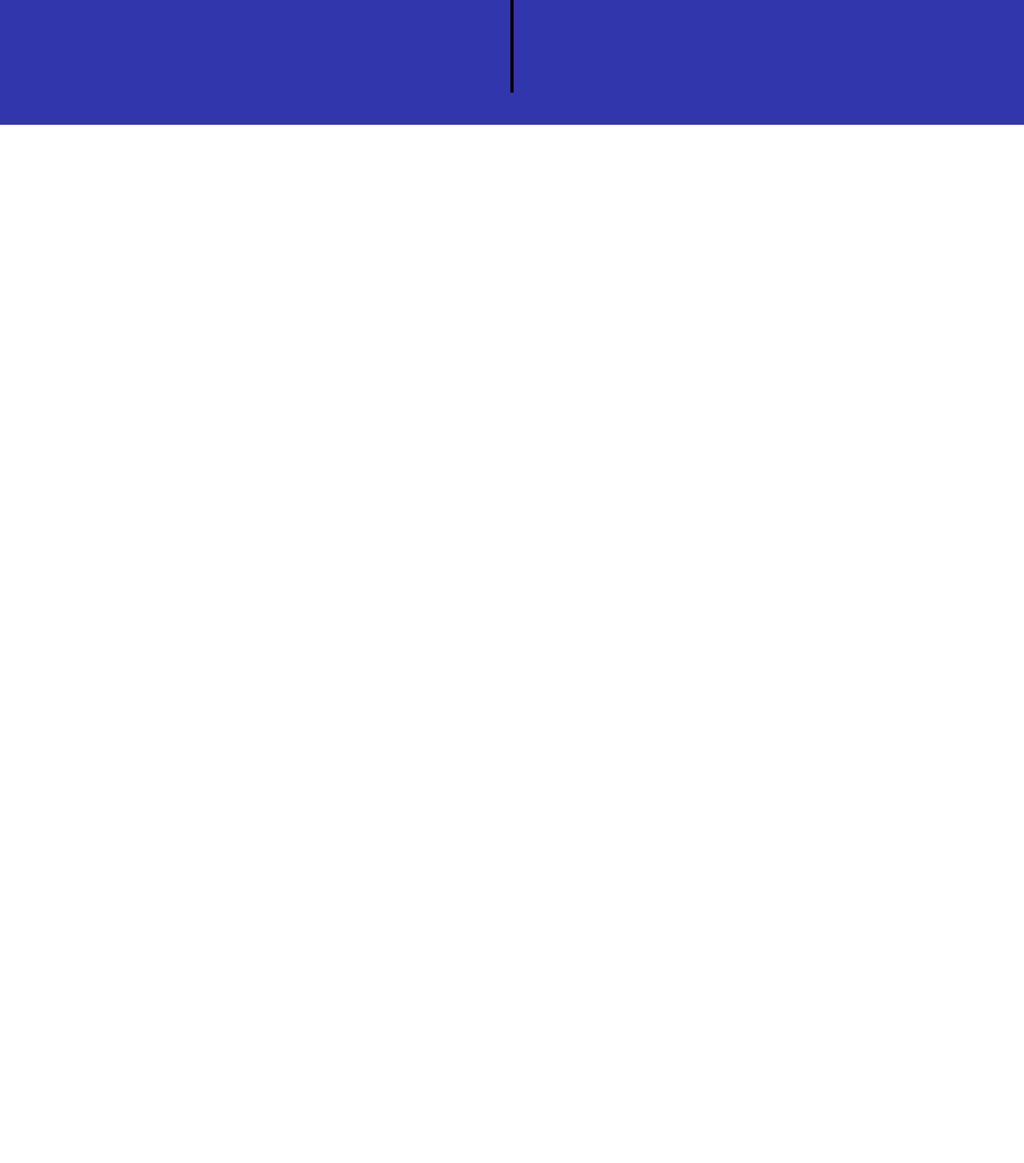
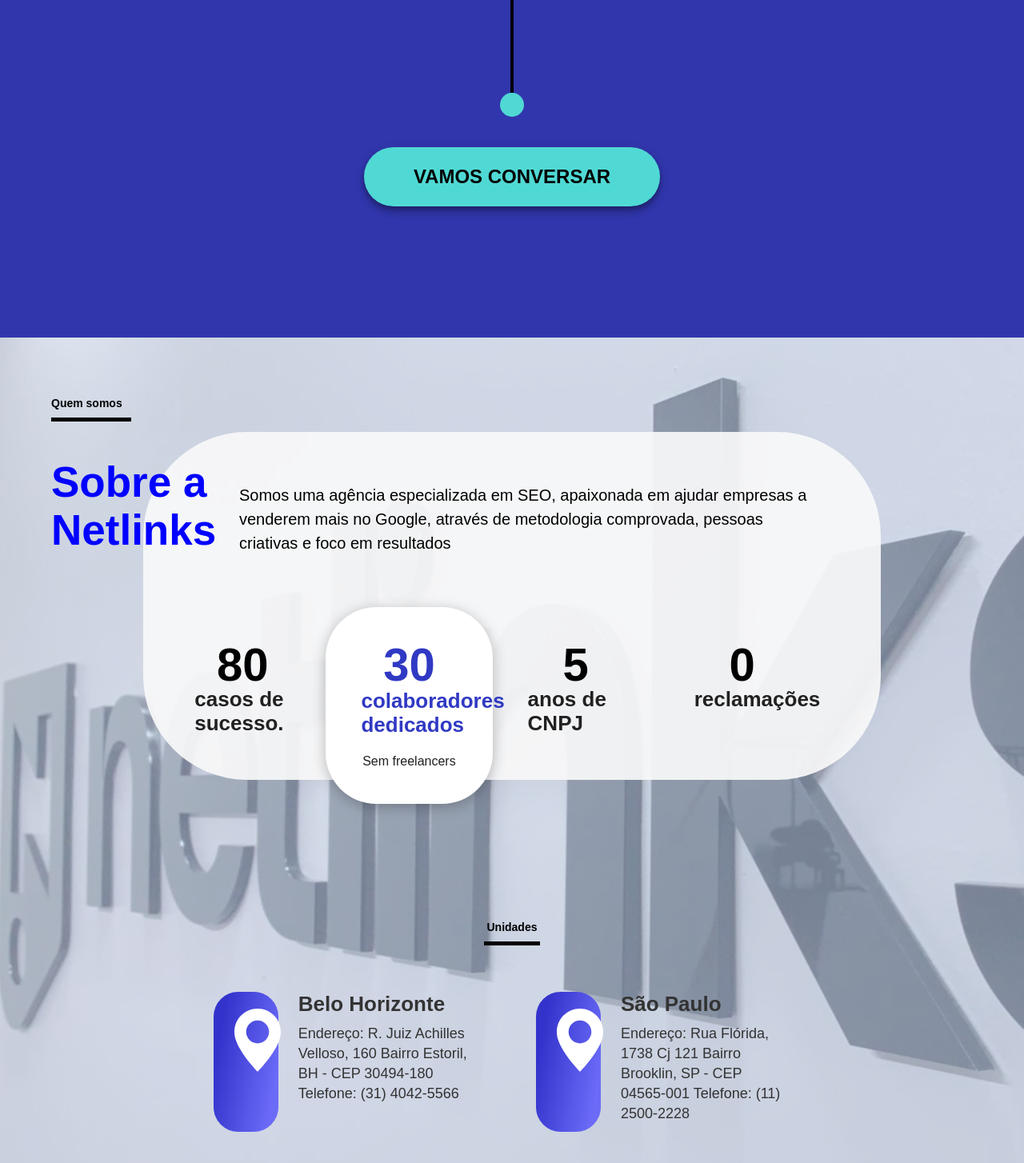
Before and after one commit to IsraelSDev/netlinks, a React (Create React App) app: page / in a window 1280 px wide. Shown: the part 3944-5398 px from the top of the page at 80% size. Before the commit the page ends 4100 px from the top, so only its background shows below. Built offline with nearby package versions, Linux system fonts and the light colour scheme.

Commit message:
new: section why-us v1.0

```diff
--- a/src/App.css
+++ b/src/App.css
@@ -20,6 +20,7 @@
   --color-pink: #ff4cb9;
   --color-orange: #ff8412;
   --color-strategy-bg: #3136ac;
+  --color-cyan: #50D9D4;
 
   --font-title: 2.3rem "Poppins", sans-serif;
   --font-subtitle: 1.25rem "Poppins", sans-serif;
--- a/src/App.js
+++ b/src/App.js
@@ -2,12 +2,14 @@
 import React from "react";
 import Header from "./components/Header/Header.jsx";
 import Strategy from "./components/Strategy/Strategy";
+import About from "./components/About/About";
 
 function App() {
   return (
     <div className="App">
       <Header />
       <Strategy />
+      <About />
     </div>
   );
 }
--- /dev/null
+++ b/src/components/About/About.jsx
@@ -0,0 +1,65 @@
+import React from 'react';
+import "./about.css";
+import mapIcon from '../../assets/map-icon.svg';
+
+const About = () => {
+  return (
+    <>
+      <div className="about-overlay">
+        <div className="about-blend-container">
+          <div className='about-container'>
+            <p className='why-us'>Quem somos</p>
+            <h2><span>Sobre</span> a <br />Netlinks</h2>
+            <div className="statistic-wraper">
+              <div className="statistic-resume">
+                <p>Somos uma agência especializada em SEO, apaixonada em ajudar empresas a venderem mais no Google, através de metodologia comprovada, pessoas criativas e foco em resultados</p>
+              </div>
+              <div className="statistic-boxes">
+                <div className="box-statistic">
+                  <h6>80</h6>
+                  <p>casos de sucesso.</p>
+                </div>
+                <div className="box-statistic box-destaq">
+                  <h6>30</h6>
+                  <p>colaboradores dedicados</p>
+                  <span>Sem freelancers</span>
+                </div>
+                <div className="box-statistic">
+                  <h6>5</h6>
+                  <p>anos de CNPJ</p>
+                </div>
+                <div className="box-statistic">
+                  <h6>0</h6>
+                  <p>reclamações</p>
+                </div>
+              </div>
+            </div>
+          </div>
+          <p className='unity'>Unidades</p>
+          <div className="about-unidades-container">
+            <div className="box-unidade">
+              <div className="icon-box"><img src={mapIcon} alt="" /></div>
+              <div className="desc-box">
+                <span>Belo Horizonte</span>
+                <p>Endereço: R. Juiz Achilles Velloso, 160
+                  Bairro Estoril, BH - CEP 30494-180
+                  Telefone: (31) 4042-5566</p>
+              </div>
+            </div>
+            <div className="box-unidade">
+              <div className="icon-box"><img src={mapIcon} alt="" /></div>
+              <div className="desc-box">
+                <span>São Paulo</span>
+                <p>Endereço: Rua Flórida, 1738 Cj 121
+                  Bairro Brooklin, SP - CEP 04565-001
+                  Telefone: (11) 2500-2228</p>
+              </div>
+            </div>
+          </div>
+        </div>
+      </div>
+    </>);
+
+}
+
+export default About;
--- /dev/null
+++ b/src/components/About/about.css
@@ -0,0 +1,162 @@
+.about-overlay {
+  width: 100%;
+  height: auto;
+  background-color: #ccdeff;
+  padding: 5%;
+  background-size: cover;
+  background-image: url("../../assets/about-bg.svg");
+}
+.about-container {
+  position: relative;
+  width: 100%;
+  z-index: 3;
+}
+.why-us {
+  color: black;
+  font-size: 14px;
+  font-weight: 700;
+  line-height: 36px;
+  border-bottom: 5px solid black;
+  width: 100px;
+}
+.about-container h2 {
+  padding: 4% 0;
+  font-size: 53px;
+  line-height: 60px;
+  font-weight: 700;
+  color: blue;
+}
+.about-container h2 > span {
+  font-weight: 900;
+}
+
+.statistic-wraper {
+  width: 80%;
+  margin: 0 auto;
+  text-align: center;
+  position: relative;
+  top: -200px;
+  background: rgb(249 249 249 / 92%);
+  border-radius: 130px;
+  color: black;
+  z-index: -1;
+  max-height: 570px;
+}
+.statistic-boxes {
+  display: flex;
+}
+.statistic-boxes > p {
+  width: 25%;
+}
+
+.statistic-resume {
+  padding: 7% 9% 7% 13%;
+}
+.statistic-resume p {
+  font-size: 20px;
+  line-height: 30px;
+  font-weight: 400;
+  text-align: left;
+  width: 100%;
+}
+
+.statistic-boxes {
+  padding: 0 20px;
+}
+
+.box-statistic {
+  display: flex;
+  flex-direction: column;
+  padding: 5%;
+}
+.box-statistic h6 {
+  font-size: 58px;
+  line-height: 56px;
+}
+.box-statistic p {
+  font-size: 26px;
+  line-height: 30px;
+  color: #212121;
+  width: 100%;
+  text-align: left;
+  font-weight: 700;
+  width: 120px;
+  margin: 0 auto;
+}
+.box-statistic span {
+  margin: 0 auto;
+  margin-top: 20px;
+  font-size: 16px;
+  /* text-align: center; */
+}
+
+.box-destaq {
+  background: #ffffff;
+  box-shadow: 0px 3.47395px 17.3698px rgba(0, 0, 0, 0.25);
+  border-radius: 63.4776px;
+  text-align: center;
+  color: var(--color-blue);
+  margin-bottom: -30px;
+}
+.box-destaq p {
+  color: var(--color-blue);
+  margin: 2% 0;
+}
+.box-destaq span {
+  color: #212121;
+}
+
+.unity {
+  color: black;
+  font-size: 14px;
+  font-weight: 700;
+  line-height: 36px;
+  border-bottom: 5px solid black;
+  width: 70px;
+  text-align: center;
+  margin: 0 auto;
+  margin-top: -3%;
+}
+
+.about-unidades-container {
+  width: 80%;
+  margin: 0 auto;
+  padding: 5%;
+  display: flex;
+}
+.box-unidade {
+  width: 100%;
+  display: flex;
+  margin: 0 auto;
+  justify-content: center;
+}
+.icon-box {
+  width: 20%;
+  background-color: var(--color-blue);
+  text-align: center;
+  padding: 20px 25px;
+  background: linear-gradient(100.25deg, #3333cc 15.14%, #6b6bf8 87.47%);
+  border-radius: 30.7984px;
+}
+.icon-box img {
+  width: 60px;
+  height: 80px;
+  margin: 0 auto;
+}
+
+.desc-box {
+  width: 65%;
+}
+
+.desc-box span {
+  padding: 20px 25px;
+  font-size: 26px;
+  font-weight: 700;
+  line-height: 30px;
+}
+.desc-box p {
+  padding: 10px 25px;
+  font-weight: 400;
+  font-size: 18px;
+  line-height: 25px;
+}
--- a/src/components/Spiral/Spiral.jsx
+++ b/src/components/Spiral/Spiral.jsx
@@ -5,7 +5,7 @@
 
 const Spiral = (props) => {
 
-  const { img, icon, title, text, flex } = props;
+  const { img, icon, title, text, flex, last } = props;
 
   return (
     <div className='spiral-container'>
@@ -21,7 +21,8 @@
           <div className="icon-container">
             <img src={icon ? icon : iconDef} alt="" />
           </div>
-          <div className="icon-line"></div>
+          <div className={"icon-line"}></div>
+          {last ? <div className={"end-line"}></div> : null}
         </div>
 
         <div className="spiral-content-text">
--- a/src/components/Spiral/spiral.css
+++ b/src/components/Spiral/spiral.css
@@ -58,3 +58,11 @@
   font-weight: 400;
   line-height: 36px;
 }
+.end-line {
+  width: 30px;
+  height: 30px;
+  background-color: var(--color-cyan);
+  border-radius: 50%;
+  margin: 0 auto;
+  margin-left: calc(50% - 15px);
+}
--- a/src/components/Strategy/Strategy.jsx
+++ b/src/components/Strategy/Strategy.jsx
@@ -16,6 +16,7 @@
 
 const Strategy = () => {
   return (
+    <>
       <div className='strategy-container'>
         <h1 className='strategy-title'>
           <span>Como</span>&nbsp;
@@ -24,8 +25,10 @@
         <Spiral img={frame} icon={icon} title={"Estratégia"} text={"Uma boa estratégia é o principal fator responsável pelo SEO que gera vendas. Através da escolha certa de palavras-chave, análise de concorrência, auditoria técnica e monitoramento dos resultados é que vamos alcançar os resultados e metas. Um dos nossos diferenciais é a estratégia de Cauda Longa, uma técnica focada em priorizar palavras-chave com menor volume de buscas mas altas taxas de conversão, além de serem conquistadas mais rapidamente."} flex={"row"} />
         <Spiral img={frame2} icon={icon2} title={"Conteúdo"} text={"Criamos conteúdos de posts, páginas e produtos que os clientes e os buscadores amam. Contamos com redatores e analistas de conteúdo criativos, com grande conhecimento das boas práticas de redação e geração de vendas. O processo funciona com a pesquisa de referências por nossa equipe ou com alguém da sua equipe nutrindo com direcionamentos especializados. Também garantimos que todos os nossos conteúdos são originais através de ferramentas anti-plágio."} flex={"row-reverse"} />
         <Spiral img={frame3} icon={icon3} title={"Autoridade"} text={"Conhecida como Link Building, nossa solução de aumento de autoridade é crucial para mostrar aos buscadores que sua empresa domina determinados assuntos. Fazemos isso através de uma técnica conhecida como Guest Post, onde enviamos artigos ricos e contextuais para editores de portais, blogs e empresas brasileiras que já possuem uma boa autoridade. Nesses artigos, inserimos um link para seu site de forma natural e bem vista pelo Google."} flex={"row"} />
-      <Spiral img={frame4} icon={icon4} title={"Tecnologia"} text={"Além do SEO que gera vendas, somos especialistas na criação e manutenção de sites em WordPress e UX e UI Design. Essa habilidade nos permite ajudar empresas que não contam com um time interno ou fornecedor de confiança nessas áreas. Essas soluções são muito importantes para a correção dos erros técnicos encontrados na auditoria técnica. Caso você já tenha um fornecedor ou equipe interna, trabalhamos super bem em conjunto, sem nenhum problema."} flex={"row-reverse"} />
+        <Spiral img={frame4} icon={icon4} title={"Tecnologia"} text={"Além do SEO que gera vendas, somos especialistas na criação e manutenção de sites em WordPress e UX e UI Design. Essa habilidade nos permite ajudar empresas que não contam com um time interno ou fornecedor de confiança nessas áreas. Essas soluções são muito importantes para a correção dos erros técnicos encontrados na auditoria técnica. Caso você já tenha um fornecedor ou equipe interna, trabalhamos super bem em conjunto, sem nenhum problema."} flex={"row-reverse"} last={true} />
+        <button className='btn-strategy'>Vamos conversar</button>
       </div>
+    </>
   );
 }
 
--- a/src/components/Strategy/strategy.css
+++ b/src/components/Strategy/strategy.css
@@ -20,3 +20,23 @@
   font-weight: 800;
   border-bottom: 4px solid black;
 }
+.btn-strategy {
+  width: 370px;
+  height: 74px;
+  margin: 10% auto;
+  margin-bottom: 5%;
+  text-align: center;
+  border-radius: 50px;
+  color: black;
+  background-color: var(--color-cyan);
+  font-size: 24px;
+  line-height: 30px;
+  font-weight: 700;
+  font-family: "Roboto" sans-serif;
+  text-transform: uppercase;
+  box-shadow: 0px 8px 10px rgba(0, 0, 0, 0.14), 0px 3px 14px rgba(0, 0, 0, 0.12),
+    0px 4px 5px rgba(0, 0, 0, 0.2);
+  outline: 0;
+  cursor: pointer;
+  border: 0;
+}
```
Also changed, not shown: src/assets/about-bg.svg (added), src/assets/map-icon.svg (added). Lines whose indentation alone changed are shown as unchanged.
